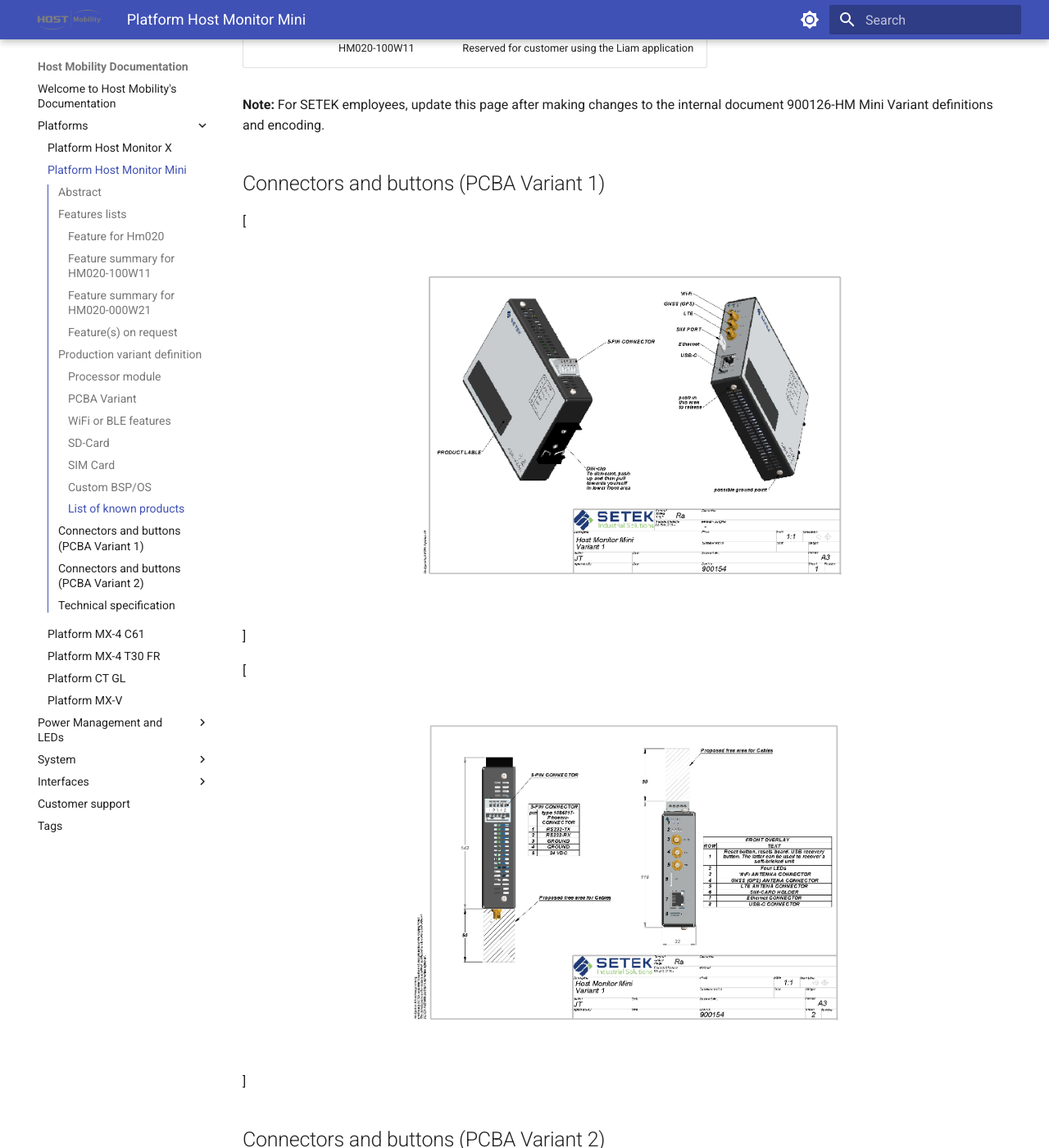
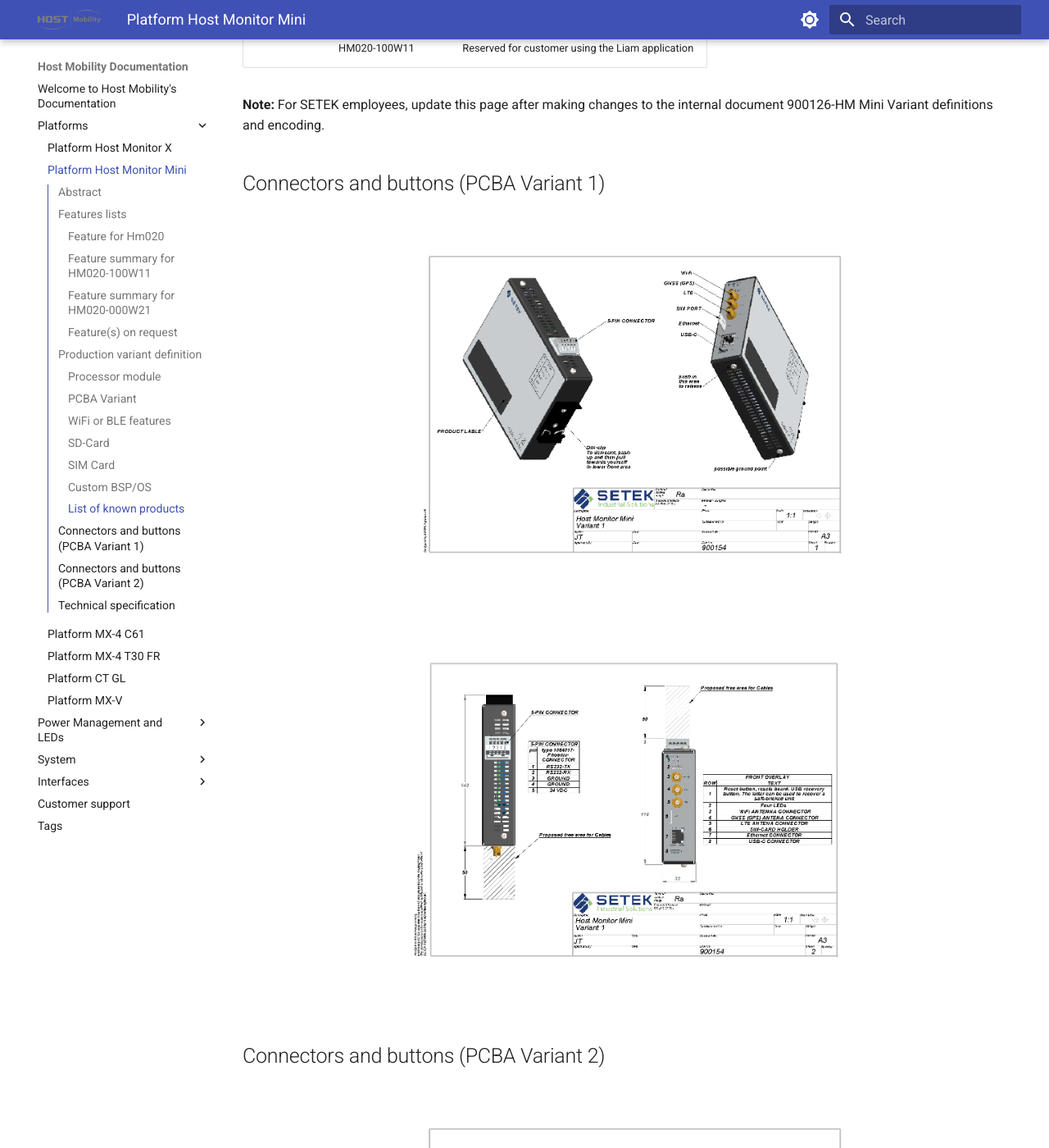
Before and after one commit to hostmobility/documentation, an MkDocs documentation site: the page built from docs/product/host-monitor-mini.md, in a window 1280 px wide and 1400 px high, scrolled down 7027 px. Shown: the whole window at 82% size. Built offline with MkDocs 1.6.1 and Material for MkDocs 9.7.7, drawn with Linux system fonts in a browser that asks for light colours.

Commit message:
hmm: connectors and buttons: remove superfluous brackets

```diff
--- a/docs/product/host-monitor-mini.md
+++ b/docs/product/host-monitor-mini.md
@@ -178,16 +178,16 @@
 
 ## Connectors and buttons (PCBA Variant 1)
 
-[![Connectors and buttons](../assets/hmm/900154_typ1.1.PNG)]
+![Connectors and buttons](../assets/hmm/900154_typ1.1.PNG)
 
-[![Connectors and buttons2](../assets/hmm/900154_typ1.2.PNG)]
+![Connectors and buttons2](../assets/hmm/900154_typ1.2.PNG)
 
 
 ## Connectors and buttons (PCBA Variant 2)
 
-[![Connectors and buttons](../assets/hmm/900154_typ2.1.PNG)]
+![Connectors and buttons](../assets/hmm/900154_typ2.1.PNG)
 
-[![Connectors and buttons2](../assets/hmm/900154_typ2.2.PNG)]
+![Connectors and buttons2](../assets/hmm/900154_typ2.2.PNG)
 
 ## Technical specification
 
```
